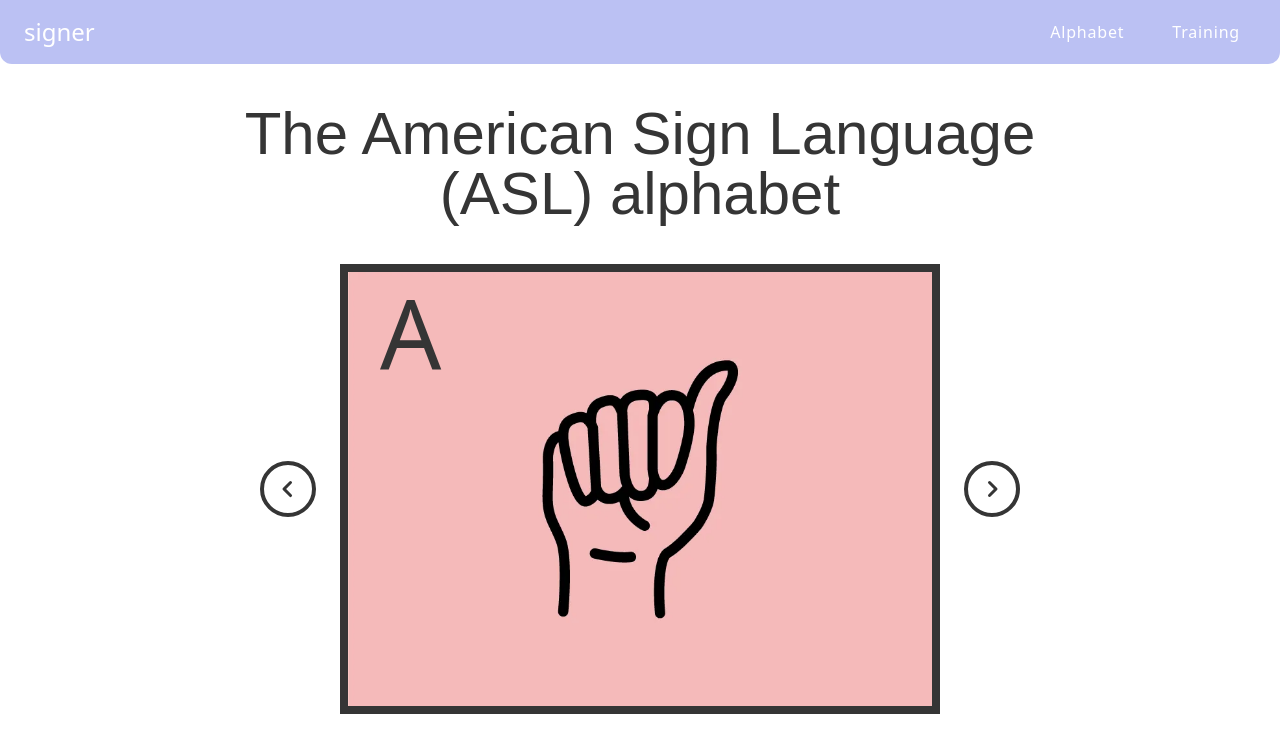
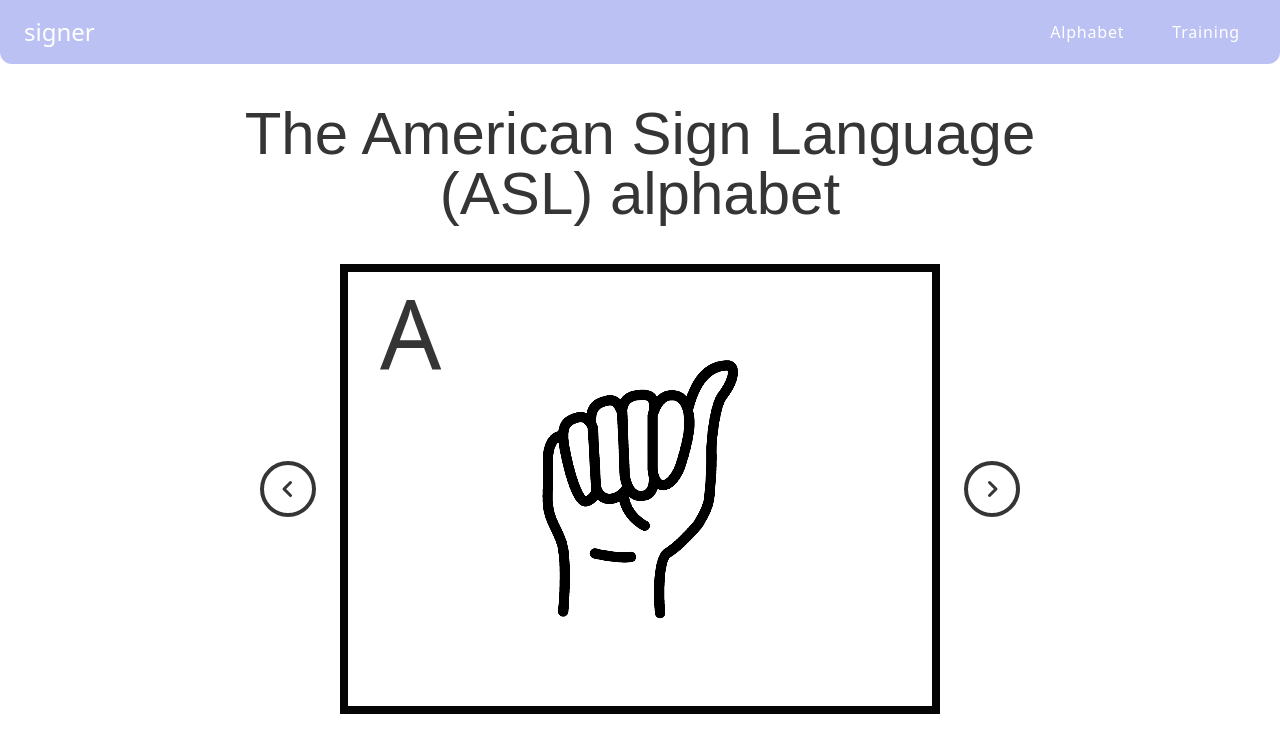
Before and after one commit to anttiromppanen/sign-language-teacher, a Next.js app: page /alphabet in a window 1280 px wide. Shown: the top 752 px of the page. Built offline with nearby package versions, Linux system fonts and the light colour scheme; a web font is replaced by a local one.

Commit message:
css for gesture images to black and white

```diff
--- a/src/components/GestureImage.tsx
+++ b/src/components/GestureImage.tsx
@@ -18,7 +18,7 @@ const styles = {
   letter:
     "text-6xl sm:text-8xl absolute z-10 top-2 left-5 sm:top-5 sm:left-10 text-green-dark select-none",
   image:
-    "md:w-[450px] md:h-[377.5px] lg:w-[600px] lg:h-[450px] object-cover border-8 border-foreground",
+    "md:w-[450px] md:h-[377.5px] lg:w-[600px] lg:h-[450px] object-cover border-8 border-foreground grayscale contrast-200 brightness-125",
   imageSizes:
     "(max-width: 640px) 25vw, (min-width: 641px) 50vw, (min-width: 1024px) 450px, 600px",
 };
```
